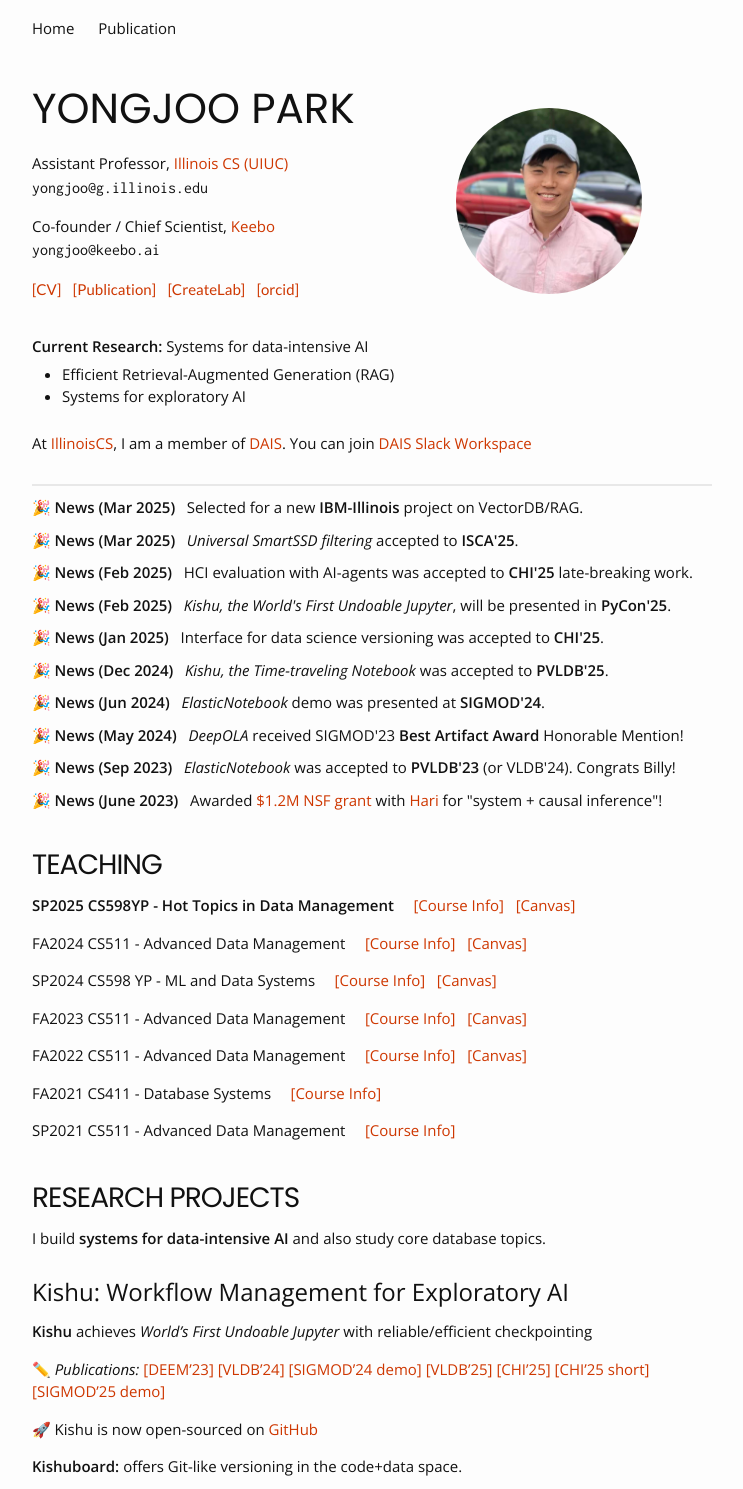
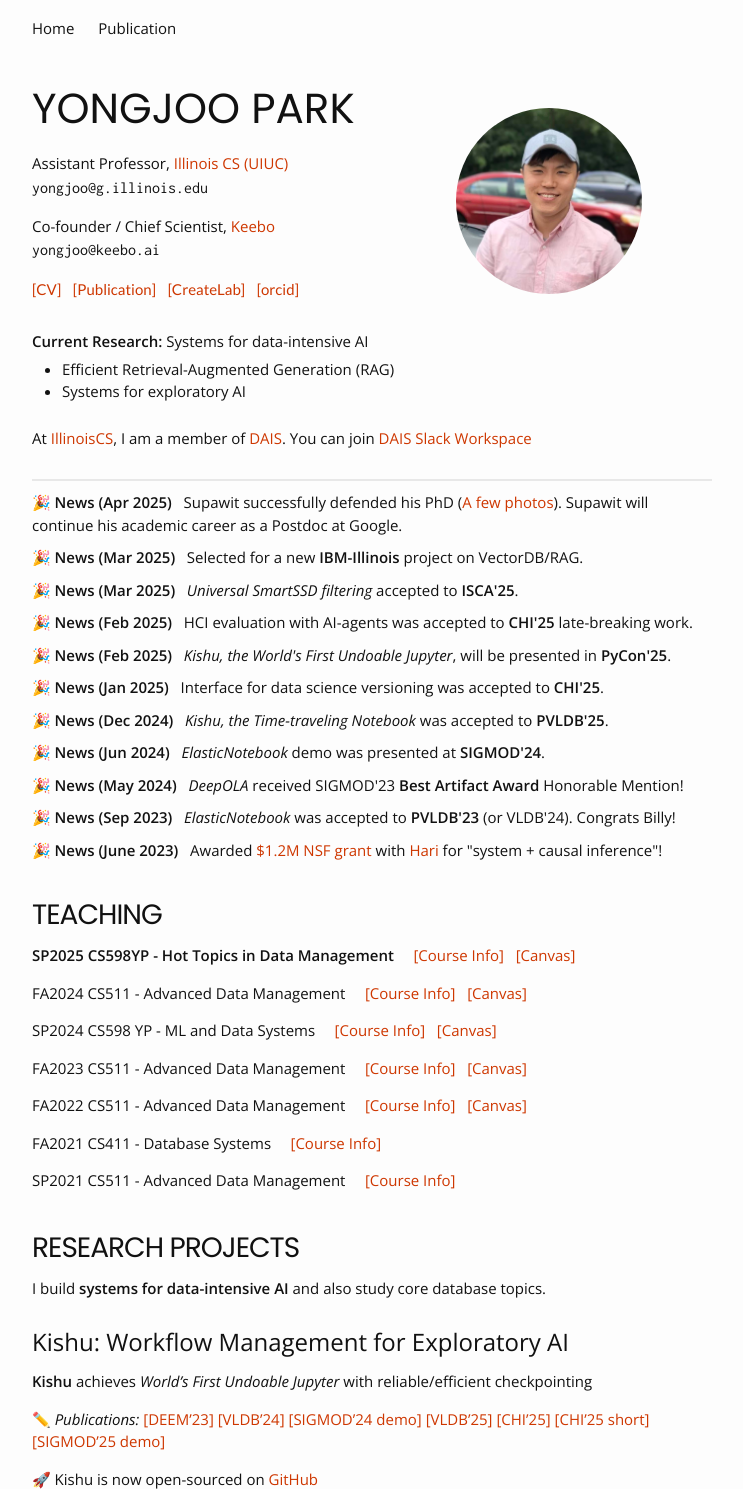
Before and after one commit to pyongjoo/pyongjoo.github.io, a Jekyll site: the page built from index.html, in a window 1280 px wide, cut to the strip 0-1489 px from the top of the page. Shown: the whole strip, without its empty margins (268-1011 px from the left). Built offline with Jekyll 4.4.1, drawn with Linux system fonts in a browser that asks for light colours.

Commit message:
added supawit defense news

```diff
--- a/assets/main.scss
+++ b/assets/main.scss
@@ -91,7 +91,7 @@
 		.interest {
 			font-family: 'Open Sans', sans-serif;
 			font-size: 15px;
-			margin-top: 20px;
+			margin-top: 15px;
 		}
 	}
 
--- a/index.html
+++ b/index.html
@@ -53,6 +53,9 @@
 	<div class="row news-block">
 	    <div class="col-md-12 col-lg-12">
 		<!-- <p>I wrote <a href="https://www.reddit.com/r/UIUC/comments/10sa5uj/avoid_using_illinoisedu_email_for_important/">this Reddit post</a> regarding the university email issue. </p> -->
+        <p><b>🎉 News (Apr 2025)</b> &nbsp; Supawit successfully defended his PhD
+            (<a href="https://photos.app.goo.gl/tLqUFm3R4cpsumL67">A few photos</a>).
+            Supawit will continue his academic career as a Postdoc at Google.</p>
         <p><b>🎉 News (Mar 2025)</b> &nbsp; Selected for a new <b>IBM-Illinois</b> project on VectorDB/RAG.</p>
         <p><b>🎉 News (Mar 2025)</b> &nbsp; <i>Universal SmartSSD filtering</i> accepted to <b>ISCA'25</b>.</p>
         <p><b>🎉 News (Feb 2025)</b> &nbsp; HCI evaluation with AI-agents was accepted to <b>CHI'25</b> late-breaking work.</p>
```
